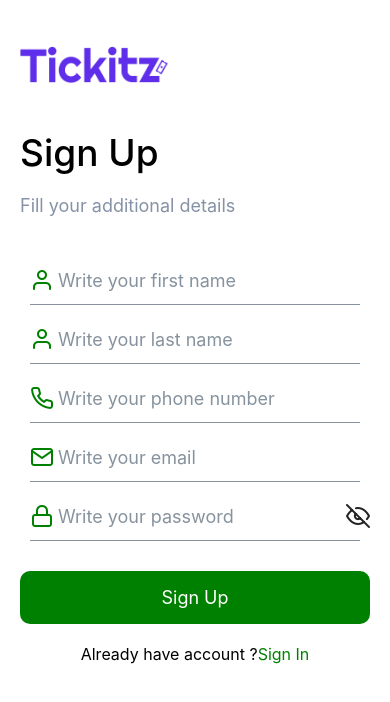
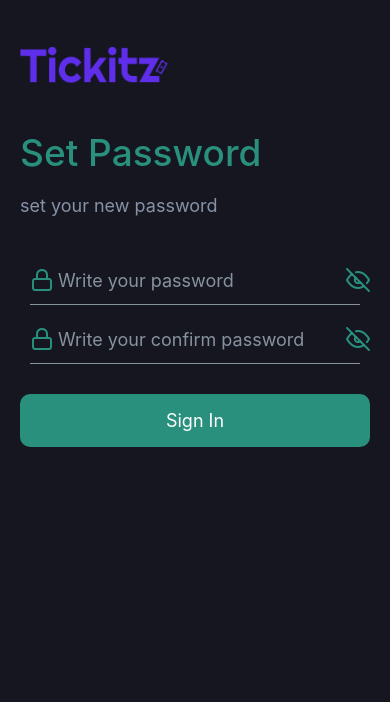
Before and after one commit to rioprayoga23/fw12-rn-TiketKu, a React Native app: screen / in a window 390 px wide. Shown: the top 702 px of the page. Built offline with nearby package versions, Linux system fonts and the light colour scheme.

Commit message:
change theme color to dark

```diff
--- a/App.js
+++ b/App.js
@@ -5,10 +5,10 @@ import SignIn from './src/screens/SignIn';
 import SignUp from './src/screens/SignUp';
 const App = () => {
   return (
-    <SignUp />
+    // <SignUp />
     // <SignIn />
     // <ForgotPassword />
-    // <ResetPassword />
+    <ResetPassword />
   );
 };
 
--- a/src/components/HeaderAuth.js
+++ b/src/components/HeaderAuth.js
@@ -9,7 +9,7 @@ const HeaderAuth = props => {
       <Image source={logoTiketKu} style={{width: 150, height: 50}} />
 
       <View style={styles.header}>
-        <Text style={[styles.title, styles.colorBlack]}>{props.title}</Text>
+        <Text style={[styles.title, styles.colorPrimary]}>{props.title}</Text>
         <Text style={[styles.subTitle, styles.colorGray]}>
           {props.subTitle}
         </Text>
@@ -37,6 +37,9 @@ const styles = StyleSheet.create({
   colorGray: {
     color: '#8692A6',
   },
+  colorPrimary: {
+    color: '#28907D',
+  },
   title: {
     fontSize: 37,
     fontWeight: '500',
--- a/src/screens/ForgotPassword.js
+++ b/src/screens/ForgotPassword.js
@@ -13,12 +13,13 @@ const ForgotPassword = () => {
         />
         <View style={styles.form}>
           <Input
+            inputStyle={{color: 'white'}}
             placeholder="Write your email"
-            leftIcon={{type: 'feather', name: 'mail', color: 'green'}}
+            leftIcon={{type: 'feather', name: 'mail', color: '#28907D'}}
           />
           <Button
             title="Sign In"
-            color={'green'}
+            color={'#28907D'}
             buttonStyle={{padding: 15, borderRadius: 10, marginTop: 20}}
             titleStyle={{fontSize: 18}}
           />
@@ -38,7 +39,7 @@ const styles = StyleSheet.create({
     marginTop: 40,
   },
   bg: {
-    backgroundColor: '#FFFFFF',
+    backgroundColor: '#161621',
   },
   colorBlack: {
     color: 'black',
@@ -47,7 +48,7 @@ const styles = StyleSheet.create({
     color: '#8692A6',
   },
   colorPrimary: {
-    color: 'green',
+    color: '#28907D',
   },
   title: {
     fontSize: 37,
@@ -64,11 +65,9 @@ const styles = StyleSheet.create({
   bottom: {
     marginTop: 20,
     alignItems: 'center',
-    display: 'flex',
   },
   bottomText: {
     fontSize: 16,
-    padding: 5,
   },
 });
 
--- a/src/screens/ResetPassword.js
+++ b/src/screens/ResetPassword.js
@@ -36,28 +36,32 @@ const ResetPassword = () => {
         <HeaderAuth title={'Set Password'} subTitle={'set your new password'} />
         <View style={styles.form}>
           <Input
+            inputStyle={{color: 'white'}}
             placeholder="Write your password"
-            leftIcon={{type: 'feather', name: 'lock', color: 'green'}}
+            leftIcon={{type: 'feather', name: 'lock', color: '#28907D'}}
             rightIcon={{
               type: 'feather',
               name: iconOne,
+              color: '#28907D',
               onPress: () => setTypeNewPassword(),
             }}
             secureTextEntry={showNewPassword}
           />
           <Input
+            inputStyle={{color: 'white'}}
             placeholder="Write your confirm password"
-            leftIcon={{type: 'feather', name: 'lock', color: 'green'}}
+            leftIcon={{type: 'feather', name: 'lock', color: '#28907D'}}
             rightIcon={{
               type: 'feather',
               name: iconTwo,
+              color: '#28907D',
               onPress: () => setTypeConfirmPassword(),
             }}
             secureTextEntry={showConfirmPassword}
           />
           <Button
             title="Sign In"
-            color={'green'}
+            color={'#28907D'}
             buttonStyle={{padding: 15, borderRadius: 10, marginTop: 20}}
             titleStyle={{fontSize: 18}}
           />
@@ -77,7 +81,7 @@ const styles = StyleSheet.create({
     marginTop: 40,
   },
   bg: {
-    backgroundColor: '#FFFFFF',
+    backgroundColor: '#161621',
   },
   colorBlack: {
     color: 'black',
@@ -86,7 +90,7 @@ const styles = StyleSheet.create({
     color: '#8692A6',
   },
   colorPrimary: {
-    color: 'green',
+    color: '#28907D',
   },
   title: {
     fontSize: 37,
@@ -103,11 +107,9 @@ const styles = StyleSheet.create({
   bottom: {
     marginTop: 20,
     alignItems: 'center',
-    display: 'flex',
   },
   bottomText: {
     fontSize: 16,
-    padding: 5,
   },
 });
 
--- a/src/screens/SignIn.js
+++ b/src/screens/SignIn.js
@@ -27,33 +27,36 @@ const SignIn = () => {
         />
         <View style={styles.form}>
           <Input
+            inputStyle={{color: 'white'}}
             placeholder="Write your email"
-            leftIcon={{type: 'feather', name: 'mail', color: 'green'}}
+            leftIcon={{type: 'feather', name: 'mail', color: '#28907D'}}
           />
           <Input
+            inputStyle={{color: 'white'}}
             placeholder="Write your password"
-            leftIcon={{type: 'feather', name: 'lock', color: 'green'}}
+            leftIcon={{type: 'feather', name: 'lock', color: '#28907D'}}
             rightIcon={{
               type: 'feather',
               name: icon,
+              color: '#28907D',
               onPress: () => setTypePassword(),
             }}
             secureTextEntry={showPassword}
           />
           <Button
             title="Sign In"
-            color={'green'}
+            color={'#28907D'}
             buttonStyle={{padding: 15, borderRadius: 10, marginTop: 20}}
             titleStyle={{fontSize: 18}}
           />
         </View>
 
         <View style={styles.bottom}>
-          <Text style={[styles.colorBlack, styles.bottomText]}>
+          <Text style={[styles.colorGray, styles.bottomText]}>
             Forgot your password?
             <Text style={styles.colorPrimary}>Reset now</Text>
           </Text>
-          <Text style={[styles.colorBlack, styles.bottomText]}>
+          <Text style={[styles.colorGray, styles.bottomText]}>
             Don’t have an account?
             <Text style={styles.colorPrimary}>Sign Up</Text>
           </Text>
@@ -73,7 +76,7 @@ const styles = StyleSheet.create({
     marginTop: 40,
   },
   bg: {
-    backgroundColor: '#FFFFFF',
+    backgroundColor: '#161621',
   },
   colorBlack: {
     color: 'black',
@@ -82,7 +85,7 @@ const styles = StyleSheet.create({
     color: '#8692A6',
   },
   colorPrimary: {
-    color: 'green',
+    color: '#28907D',
   },
   title: {
     fontSize: 37,
@@ -99,12 +102,10 @@ const styles = StyleSheet.create({
   bottom: {
     marginTop: 20,
     alignItems: 'center',
-    display: 'flex',
   },
   bottomText: {
     fontSize: 16,
-    padding: 5,
+    marginVertical: 5,
   },
 });
-
 export default SignIn;
--- a/src/screens/SignUp.js
+++ b/src/screens/SignUp.js
@@ -26,41 +26,54 @@ const SignUp = () => {
         />
         <View style={styles.form}>
           <Input
+            inputStyle={{color: 'white'}}
             placeholder="Write your first name"
-            leftIcon={{type: 'feather', name: 'user', color: 'green'}}
+            leftIcon={{
+              type: 'feather',
+              name: 'user',
+              color: '#28907D',
+            }}
           />
           <Input
+            inputStyle={{color: 'white'}}
             placeholder="Write your last name"
-            leftIcon={{type: 'feather', name: 'user', color: 'green'}}
+            leftIcon={{type: 'feather', name: 'user', color: '#28907D'}}
           />
           <Input
+            inputStyle={{color: 'white'}}
             placeholder="Write your phone number"
-            leftIcon={{type: 'feather', name: 'phone', color: 'green'}}
+            leftIcon={{type: 'feather', name: 'phone', color: '#28907D'}}
           />
           <Input
+            inputStyle={{color: 'white'}}
             placeholder="Write your email"
-            leftIcon={{type: 'feather', name: 'mail', color: 'green'}}
+            leftIcon={{type: 'feather', name: 'mail', color: '#28907D'}}
           />
           <Input
+            inputStyle={{color: 'white'}}
             placeholder="Write your password"
-            leftIcon={{type: 'feather', name: 'lock', color: 'green'}}
+            leftIcon={{type: 'feather', name: 'lock', color: '#28907D'}}
             rightIcon={{
               type: 'feather',
               name: icon,
+              color: '#28907D',
               onPress: () => setTypePassword(),
             }}
             secureTextEntry={showPassword}
           />
           <Button
             title="Sign Up"
-            color={'green'}
-            buttonStyle={{padding: 15, borderRadius: 10, marginTop: 20}}
-            titleStyle={{fontSize: 18}}
+            buttonStyle={{
+              padding: 15,
+              borderRadius: 10,
+              marginTop: 20,
+              backgroundColor: '#28907D',
+            }}
           />
         </View>
 
         <View style={styles.bottom}>
-          <Text style={[styles.colorBlack, styles.bottomText]}>
+          <Text style={[styles.colorGray, styles.bottomText]}>
             Already have account ?
             <Text style={styles.colorPrimary}>Sign In</Text>
           </Text>
@@ -80,7 +93,7 @@ const styles = StyleSheet.create({
     marginTop: 40,
   },
   bg: {
-    backgroundColor: '#FFFFFF',
+    backgroundColor: '#161621',
   },
   colorBlack: {
     color: 'black',
@@ -89,7 +102,7 @@ const styles = StyleSheet.create({
     color: '#8692A6',
   },
   colorPrimary: {
-    color: 'green',
+    color: '#28907D',
   },
   title: {
     fontSize: 37,
```
